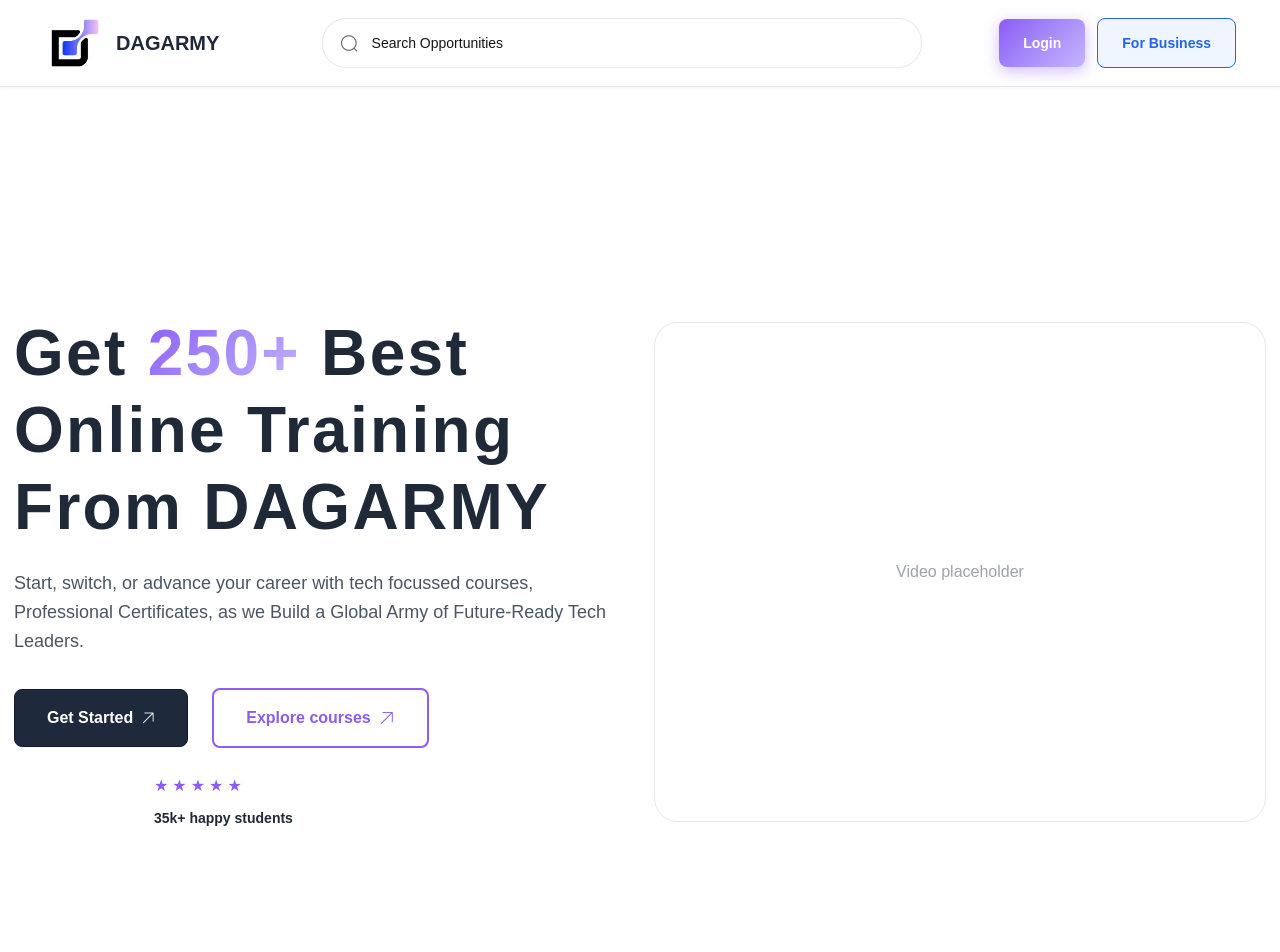
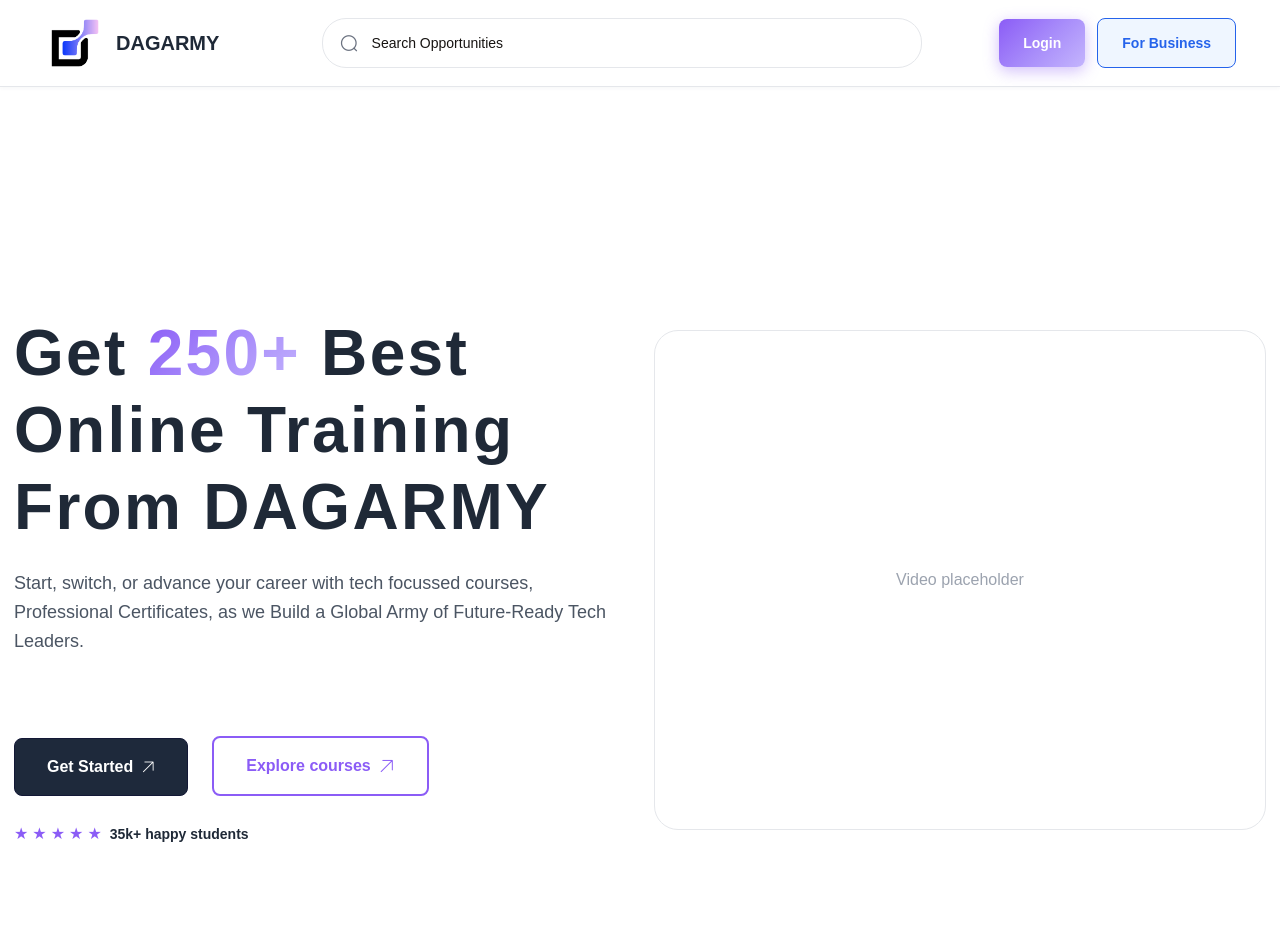
Before and after one commit to dagchain-official/dagarmy-website, a Next.js app: page / in a window 1280 px wide. Shown: the top 952 px of the page. Built offline with nearby package versions, Linux system fonts and the light colour scheme; a web font is replaced by a local one.

Commit message:
Redesign Hero section layout - Move rating next to Explore courses button and align all elements lower

```diff
--- a/components/homes/home-2/Hero.jsx
+++ b/components/homes/home-2/Hero.jsx
@@ -90,7 +90,7 @@
                 }}>
                   Start, switch, or advance your career with tech focussed courses, Professional Certificates, as we Build a Global Army of Future-Ready Tech Leaders.
                 </h6>
-                <div className="bottom-btns" style={{ display: 'flex', alignItems: 'center', gap: '24px', flexWrap: 'wrap' }}>
+                <div className="bottom-btns" style={{ display: 'flex', alignItems: 'flex-end', gap: '24px', flexWrap: 'wrap', marginTop: '80px' }}>
                   <a
                     href="#"
                     className="tf-btn wow fadeInUp"
@@ -130,42 +130,14 @@
                     Explore courses
                     <i className="icon-arrow-top-right" />
                   </a>
-                  <div style={{ display: 'flex', alignItems: 'center', gap: '12px', marginLeft: '16px' }}>
-                    <div style={{ display: 'flex', marginLeft: '-8px' }}>
-                      <div style={{
-                        width: '48px',
-                        height: '48px',
-                        borderRadius: '50%',
-                        background: '#fbbf24',
-                        border: '3px solid #fff',
-                        marginLeft: '-8px'
-                      }} />
-                      <div style={{
-                        width: '48px',
-                        height: '48px',
-                        borderRadius: '50%',
-                        background: '#60a5fa',
-                        border: '3px solid #fff',
-                        marginLeft: '-8px'
-                      }} />
-                      <div style={{
-                        width: '48px',
-                        height: '48px',
-                        borderRadius: '50%',
-                        background: '#f472b6',
-                        border: '3px solid #fff',
-                        marginLeft: '-8px'
-                      }} />
+                  <div style={{ display: 'flex', alignItems: 'center', gap: '8px' }}>
+                    <div style={{ display: 'flex', gap: '4px' }}>
+                      {[1, 2, 3, 4, 5].map((star) => (
+                        <span key={star} style={{ color: '#8b5cf6', fontSize: '16px' }}>★</span>
+                      ))}
                     </div>
-                    <div>
-                      <div style={{ display: 'flex', gap: '4px', marginBottom: '4px' }}>
-                        {[1, 2, 3, 4, 5].map((star) => (
-                          <span key={star} style={{ color: '#8b5cf6', fontSize: '16px' }}>★</span>
-                        ))}
-                      </div>
-                      <div style={{ fontSize: '14px', fontWeight: '600', color: '#1f2937' }}>
-                        35k+ happy students
-                      </div>
+                    <div style={{ fontSize: '14px', fontWeight: '600', color: '#1f2937', whiteSpace: 'nowrap' }}>
+                      35k+ happy students
                     </div>
                   </div>
                 </div>
```
